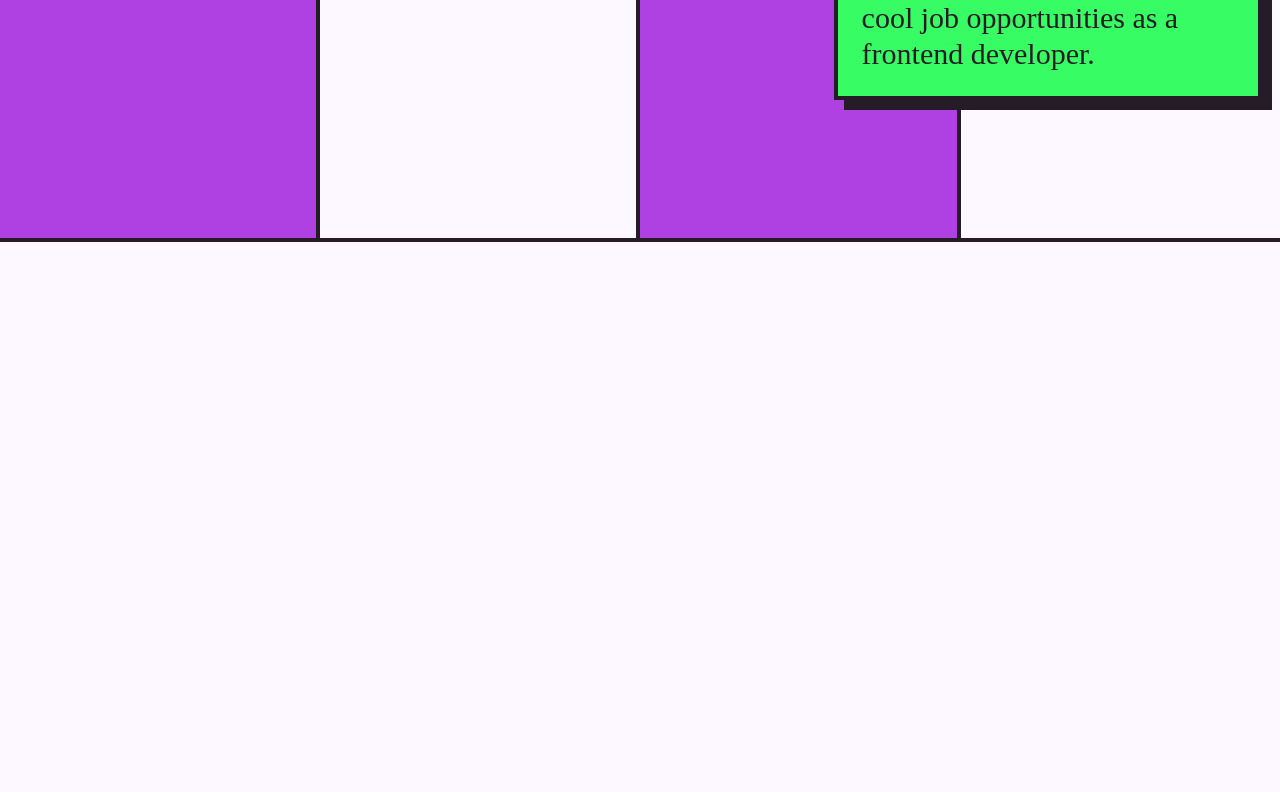
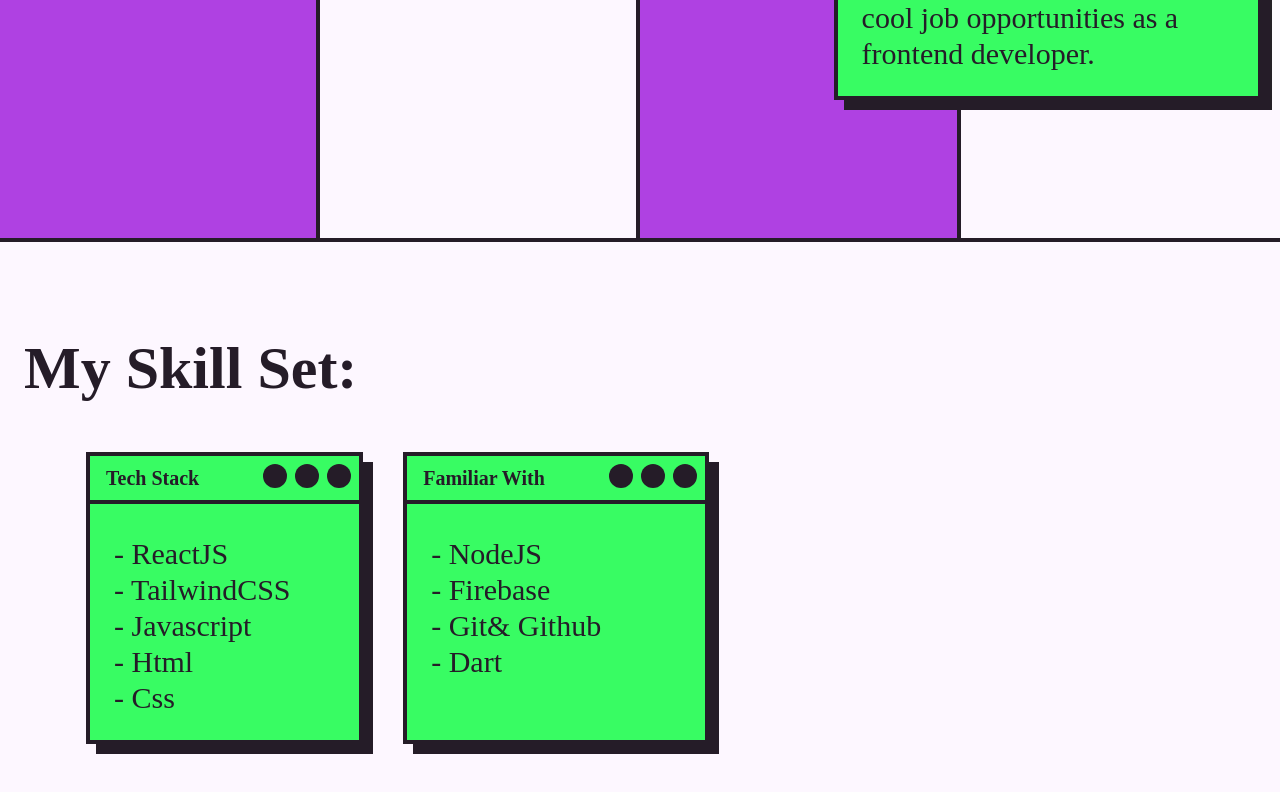
Before and after one commit to EmanuelMarquis/personal-website, a React (Create React App) app: page / in a window 1280 px wide. Shown: the part 870-1662 px from the top of the page. Before the commit the page ends 1364 px from the top, so only its background shows below. Built offline with nearby package versions, Linux system fonts and the light colour scheme.

Commit message:
added skill set

```diff
--- a/src/App.js
+++ b/src/App.js
@@ -13,6 +13,22 @@ export default function App() {
     frontend developer.
   </Fragment>;
 
+  const techStack = <Fragment>
+    - ReactJS<br/>
+    - TailwindCSS<br/>
+    - Javascript<br/>
+    - Html<br/>
+    - Css<br/>
+  </Fragment>
+
+  const familiarWith = <Fragment>
+    - NodeJS<br/>
+    - Firebase<br/>
+    - Git& Github<br/>
+    - Dart<br/>
+    <br/>
+  </Fragment>
+
   return (<div>
     <Navbar/>
     <p className='font-bold text-center text-6xl mt-64 mb-56'>
@@ -21,12 +37,14 @@ export default function App() {
     </p>
     <CheckeredStripe/>
     <span className='relative z-0 px-2 flex justify-end' style={{top: "-24rem"}}>
-      <FloatingWindow msg={aboutMe}/>
+      <FloatingWindow msg={aboutMe} isPosAbsolute={true}/>
     </span>
-    {/* <div>
-      <FloatingWindow msg={""}/>
-      <FloatingWindow msg={""}/>
-      <FloatingWindow msg={""}/>
-    </div> */}
+    <div className='pb-32'>
+      <p className='text-start ml-6 mb-16 mt-24 font-bold text-6xl'>My Skill Set:</p>
+      <div className='flex gap-10 pl-24'>
+        <FloatingWindow title={"Tech Stack"} msg={techStack}/>
+        <FloatingWindow title={"Familiar With"} msg={familiarWith}/>
+      </div>
+    </div>
   </div>);
 }
```
